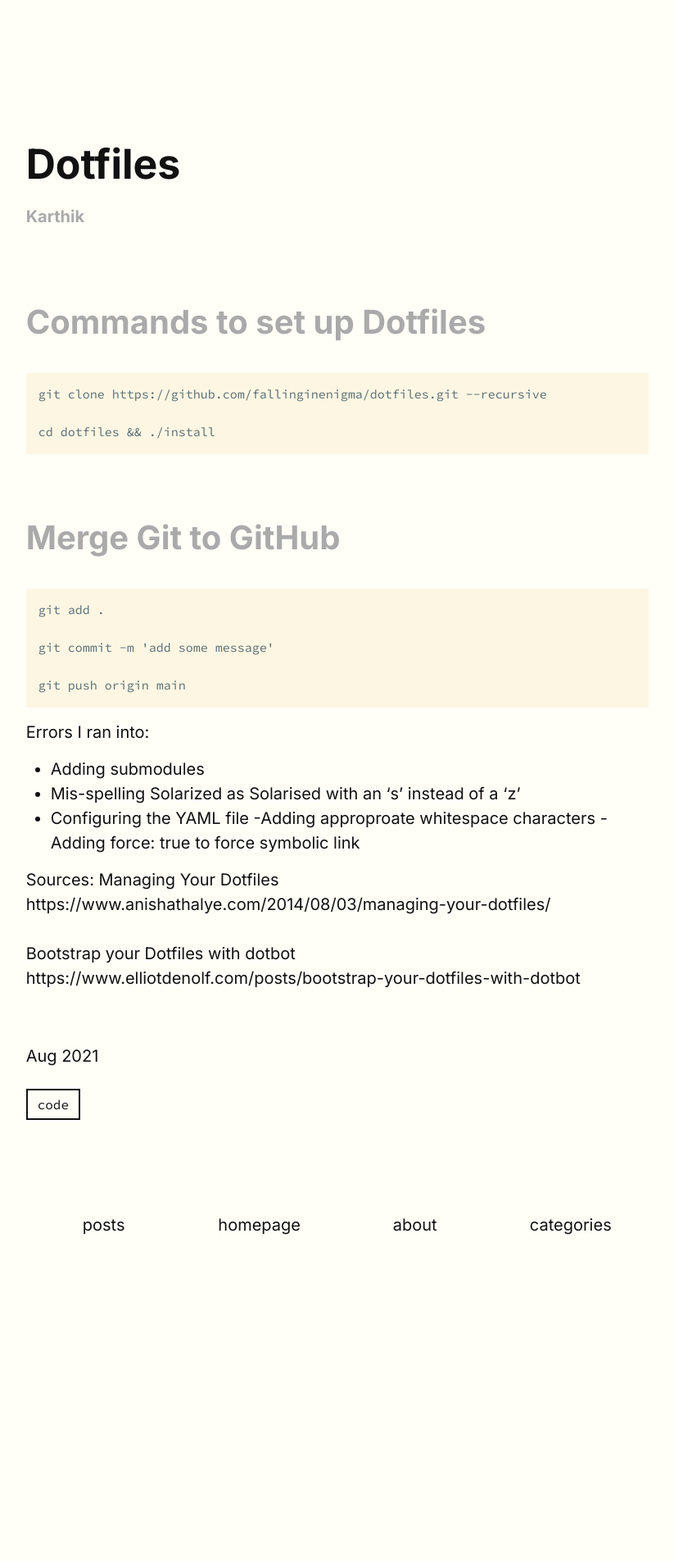
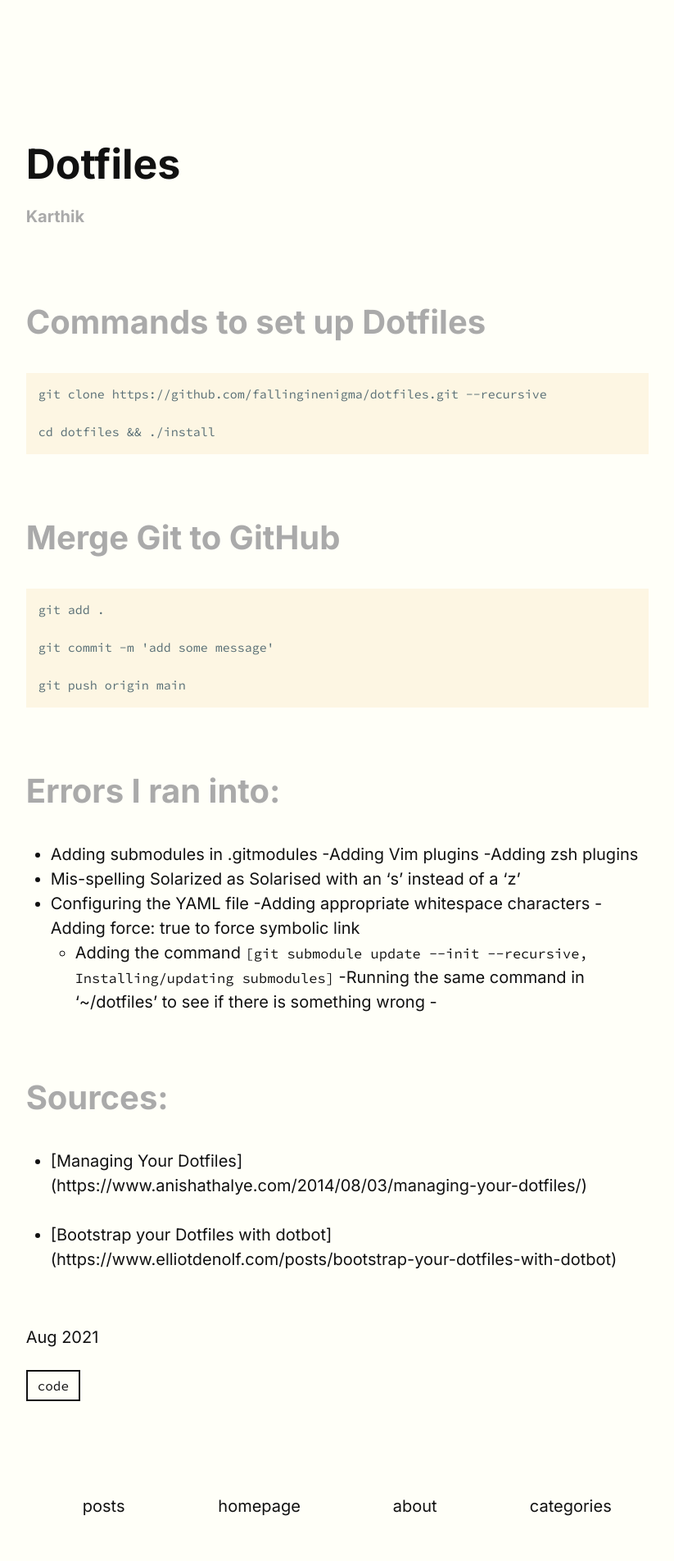
Before and after one commit to fallinginenigma/fallinginenigma.github.io, a Jekyll site: the page built from _posts/2021-08-17-dotfiles.md, in a window 1280 px wide. Shown: the whole page at 82% size, without its empty margins (75-898 px from the left). Built offline with Jekyll 4.4.1, drawn with Linux system fonts in a browser that asks for light colours; before the commit the page ends 1561 px from its top, so only the background shows below that.

Commit message:
dotfiles post

````diff
--- a/_posts/2021-08-17-dotfiles.md
+++ b/_posts/2021-08-17-dotfiles.md
@@ -13,6 +13,7 @@ git clone https://github.com/fallinginenigma/dotfiles.git --recursive
 
 cd dotfiles && ./install
 ```
+
 # Merge Git to GitHub
 
 ```
@@ -23,16 +24,19 @@ git commit -m 'add some message'
 git push origin main
 ```
 
-Errors I ran into:
-- Adding submodules
+# Errors I ran into:
+- Adding submodules in .gitmodules
+    -Adding Vim plugins
+    -Adding zsh plugins
 - Mis-spelling Solarized as Solarised with an 's' instead of a 'z'
 - Configuring the YAML file
-    -Adding approproate whitespace characters
+    -Adding appropriate whitespace characters
     -Adding force: true to force symbolic link
+    - Adding the command `[git submodule update --init --recursive, Installing/updating submodules]`
+    -Running the same command in '~/dotfiles' to see if there is something wrong
+    -
 
-Sources:
-Managing Your Dotfiles
-https://www.anishathalye.com/2014/08/03/managing-your-dotfiles/
+# Sources:
+- [Managing Your Dotfiles] (https://www.anishathalye.com/2014/08/03/managing-your-dotfiles/)
 
-Bootstrap your Dotfiles with dotbot
-https://www.elliotdenolf.com/posts/bootstrap-your-dotfiles-with-dotbot
+- [Bootstrap your Dotfiles with dotbot] (https://www.elliotdenolf.com/posts/bootstrap-your-dotfiles-with-dotbot)
````
